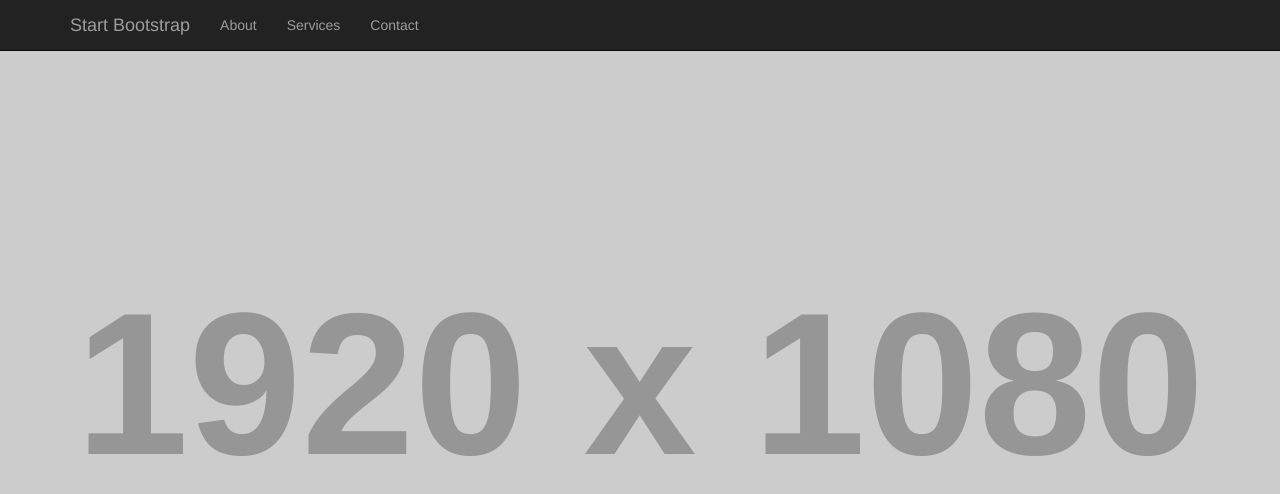
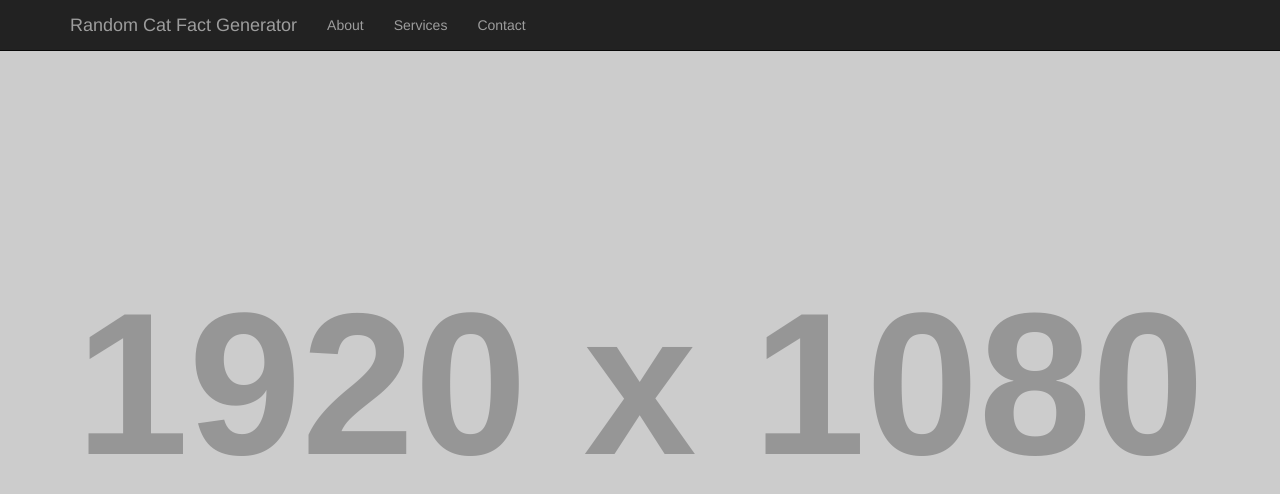
Before and after one commit to allisonPlusPlus/CatFacts, a plain HTML site: page index.html in a window 1280 px wide. Drawn offline with Linux system fonts and the light colour scheme; placeholder pictures from the web are drawn by us.

Commit message:
Add title, meta description, author, headings

```diff
--- a/index.html
+++ b/index.html
@@ -7,10 +7,10 @@
     <meta charset="utf-8">
     <meta http-equiv="X-UA-Compatible" content="IE=edge">
     <meta name="viewport" content="width=device-width, initial-scale=1">
-    <meta name="description" content="">
-    <meta name="author" content="">
+    <meta name="description" content="A random cat fact generator">
+    <meta name="author" content="allisonPlusPlus">
 
-    <title>Full - Start Bootstrap Template</title>
+    <title>Get Your Cat Fact</title>
 
     <!-- Bootstrap Core CSS -->
     <link href="css/bootstrap.min.css" rel="stylesheet">
@@ -40,7 +40,7 @@
                     <span class="icon-bar"></span>
                     <span class="icon-bar"></span>
                 </button>
-                <a class="navbar-brand" href="#">Start Bootstrap</a>
+                <a class="navbar-brand" href="#">Random Cat Fact Generator</a>
             </div>
             <!-- Collect the nav links, forms, and other content for toggling -->
             <div class="collapse navbar-collapse" id="bs-example-navbar-collapse-1">
```
